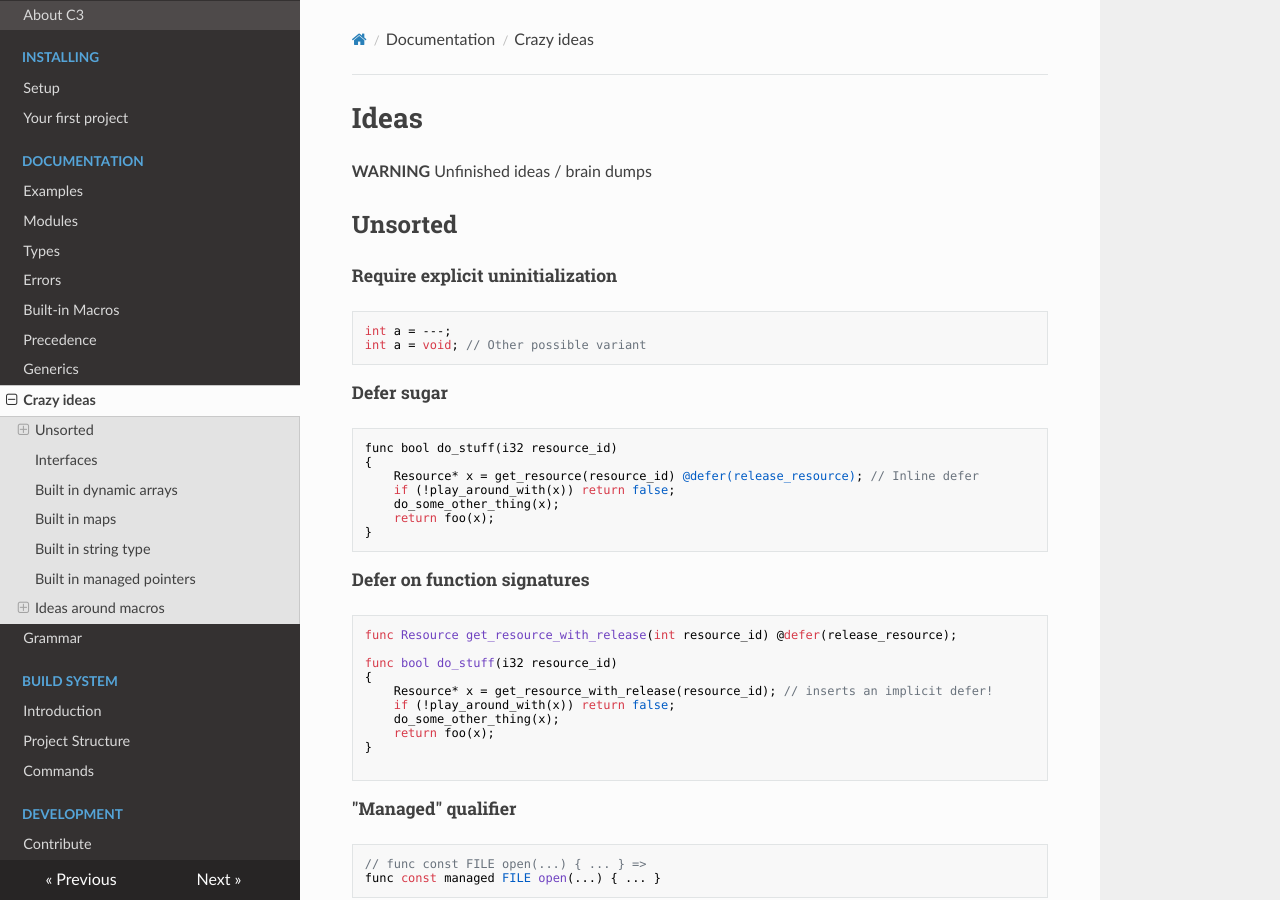
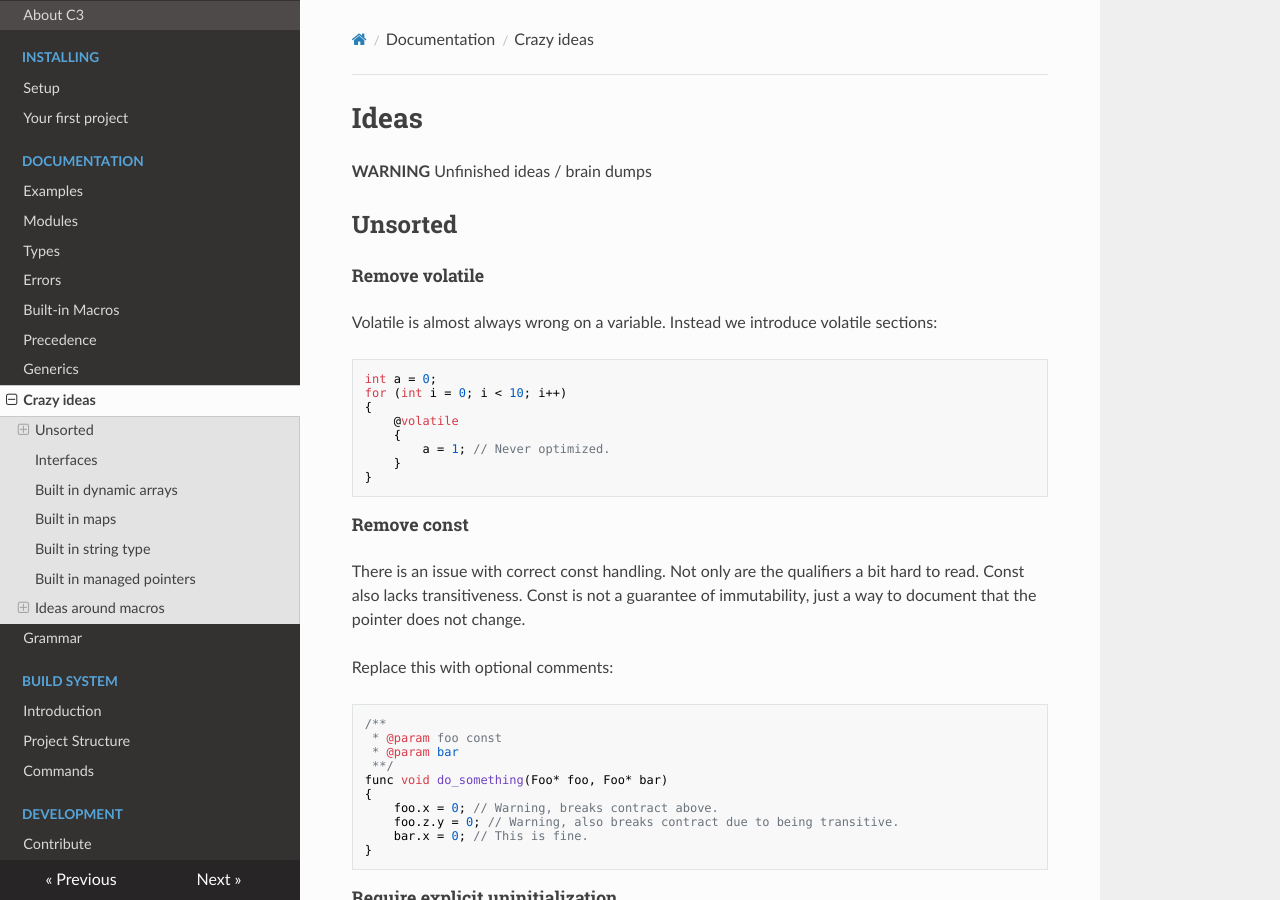
Before and after one commit to c3lang/c3docs-old, an MkDocs documentation site: the page built from docs/ideas.md, in a window 1280 px wide and 900 px high. Built offline with MkDocs 1.6.1, drawn with Linux system fonts in a browser that asks for light colours; nearby versions of some CDN libraries.

Commit message:
Updated const & added naming

````diff
--- a/docs/ideas.md
+++ b/docs/ideas.md
@@ -3,6 +3,44 @@
 **WARNING** Unfinished ideas / brain dumps
 
 ## Unsorted
+
+##### Remove volatile
+
+Volatile is almost always wrong on a variable. Instead we introduce volatile sections:
+
+
+```
+int a = 0;
+for (int i = 0; i < 10; i++)
+{
+    @volatile
+    {
+        a = 1; // Never optimized.
+    }
+}
+```
+
+
+##### Remove const
+
+There is an issue with correct const handling. Not only are the qualifiers a bit hard to read. Const also lacks transitiveness. Const is not a guarantee of immutability,
+just a way to document that the pointer does not change.
+
+Replace this with optional comments:
+
+```
+/**
+ * @param foo const
+ * @param bar
+ **/
+func void do_something(Foo* foo, Foo* bar)
+{
+    foo.x = 0; // Warning, breaks contract above.
+    foo.z.y = 0; // Warning, also breaks contract due to being transitive.
+    bar.x = 0; // This is fine.
+}
+```
+
 
 ##### Require explicit uninitialization
 
````
Also changed, not shown: docs/naming.md (added, +23 -0 lines), docs/types.md (+12 -0 lines), 1 other file.
